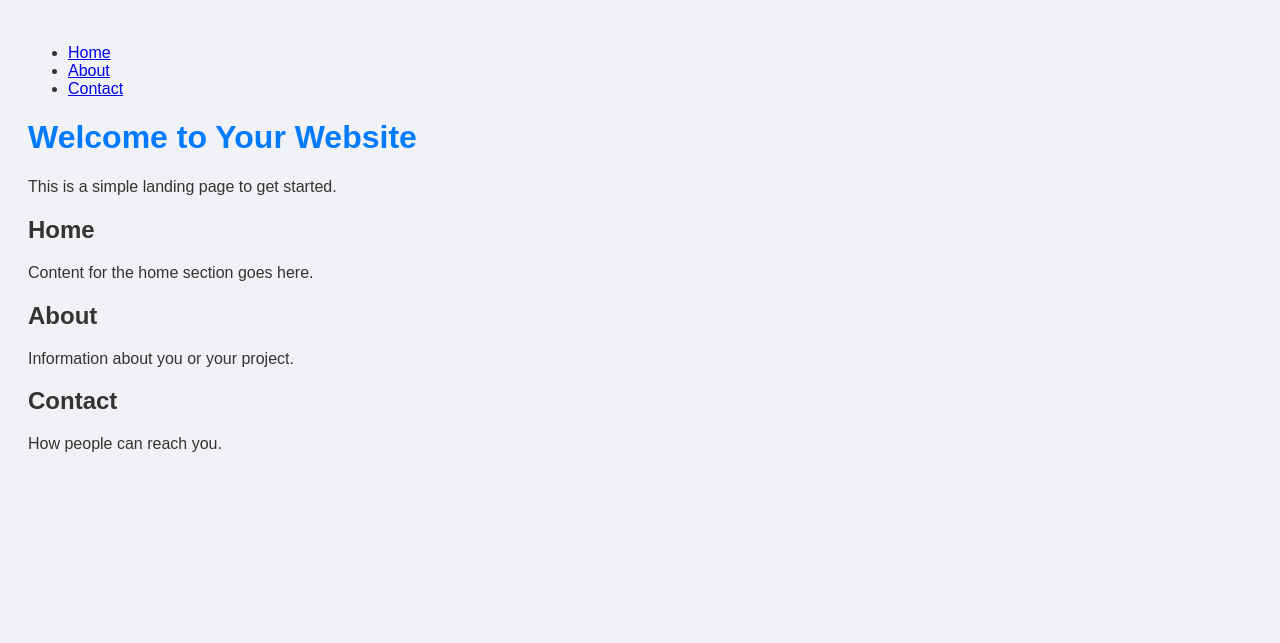
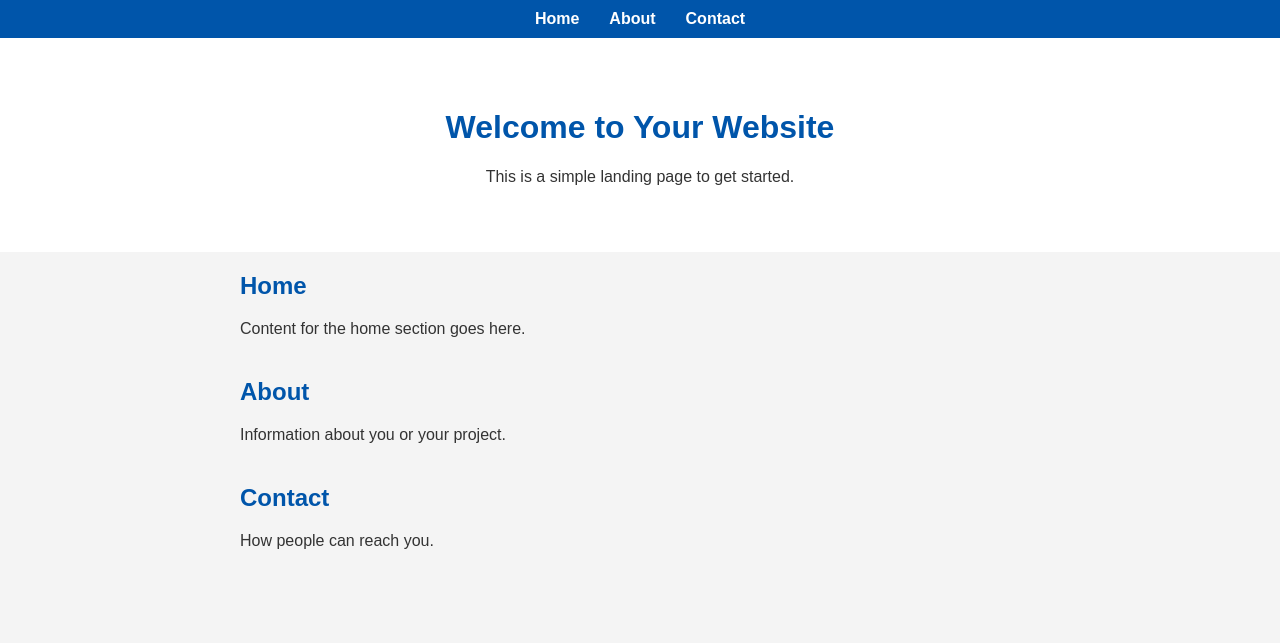
Before and after one commit to Virgoc/My-website-, a plain HTML site: page index.html in a window 1280 px wide. Drawn offline with Linux system fonts and the light colour scheme.

Commit message:
styles.css

```diff
--- a/styles.css
+++ b/styles.css
@@ -1,10 +1,55 @@
 body {
   font-family: Arial, sans-serif;
-  background-color: #f0f2f5;
+  margin: 0;
+  padding: 0;
+  background-color: #f4f4f4;
   color: #333;
-  padding: 20px;
 }
 
-h1 {
-  color: #007bff;
+nav {
+  background-color: #0055aa;
+  padding: 10px 0;
 }
+
+nav ul {
+  list-style: none;
+  display: flex;
+  justify-content: center;
+  margin: 0;
+  padding: 0;
+}
+
+nav ul li {
+  margin: 0 15px;
+}
+
+nav ul li a {
+  color: white;
+  text-decoration: none;
+  font-weight: bold;
+}
+
+nav ul li a:hover {
+  text-decoration: underline;
+}
+
+header {
+  text-align: center;
+  padding: 50px 20px;
+  background-color: white;
+  margin-bottom: 20px;
+}
+
+main {
+  max-width: 800px;
+  margin: 0 auto;
+  padding: 0 20px 50px 20px;
+}
+
+section {
+  margin-bottom: 40px;
+}
+
+h1, h2 {
+  color: #0055aa;
+}
```
